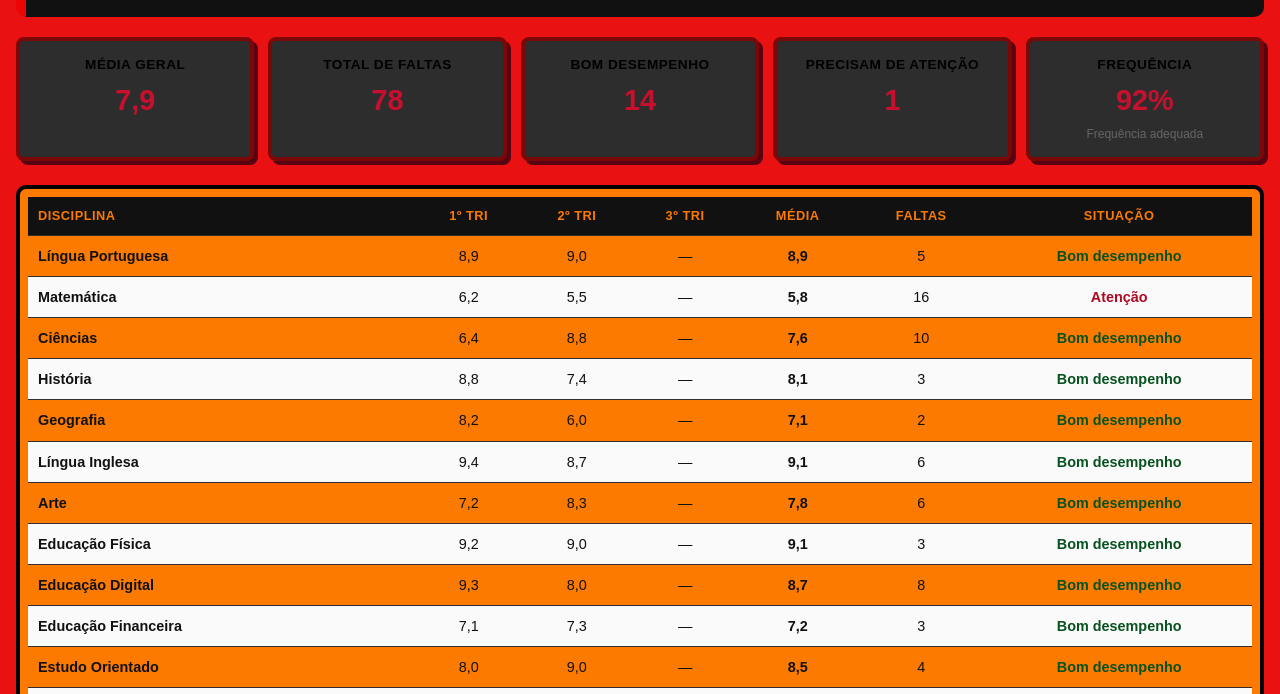
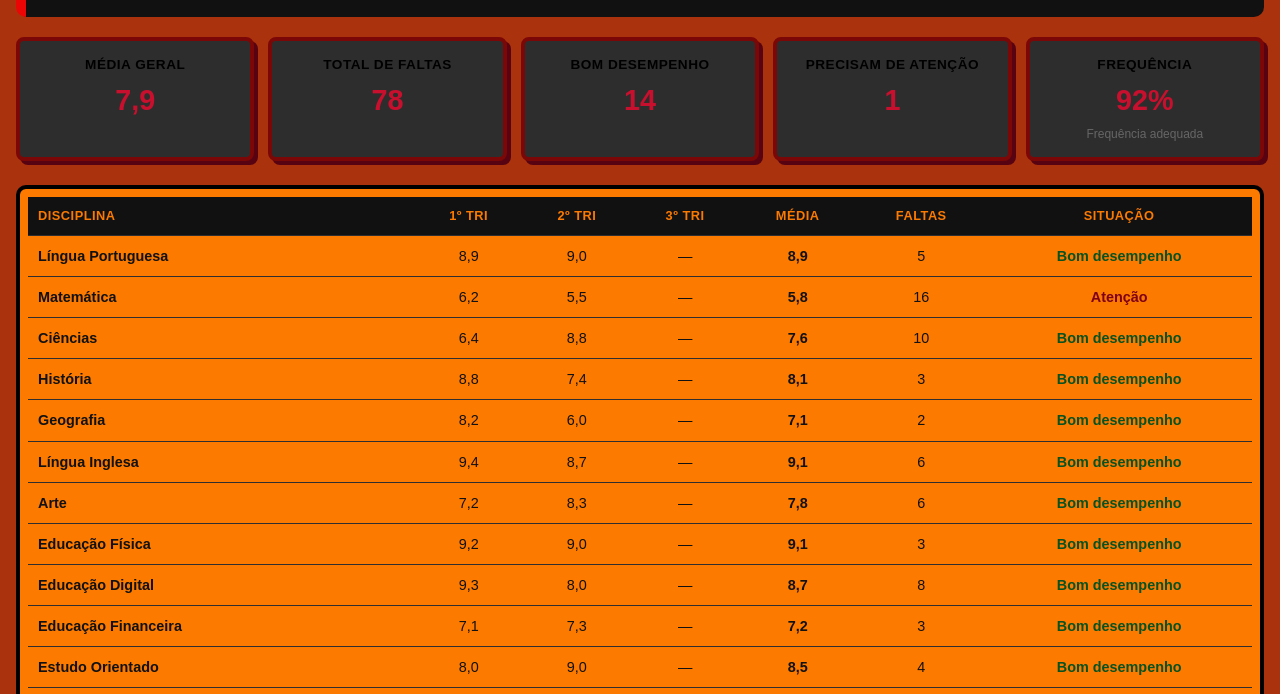
Before and after one commit to Toge0Inumaki0Salmon/boletim-digital-Isabella-8A, a plain HTML site: page index.html in a window 1280 px wide. Shown: the part 106-800 px from the top of the page. Drawn offline with Linux system fonts and the light colour scheme.

Commit message:
ai bolsonaro

```diff
--- a/style.css
+++ b/style.css
@@ -8,7 +8,7 @@
 /* ===== CORPO DA PÁGINA ===== */
 body {
   font-family: Arial, Helvetica, sans-serif;
-  background-color: #e91111;
+  background-color: #aa320d;
   color: #111;
   padding: 16px;
   line-height: 1.4;
@@ -115,7 +115,7 @@ table.boletim th:first-child {
 
 /* Linhas alternadas */
 table.boletim tbody tr:nth-child(even) {
-  background-color: #fafafa;
+  background-color: #fc7a00;
 }
 
 /* Cores das situações */
@@ -125,7 +125,7 @@ table.boletim tbody tr:nth-child(even) {
 }
 
 .situacao-atencao {
-  color: #ad0a25; /* vermelho */
+  color: #7e0116; /* vermelho */
   font-weight: bold;
 }
 
```
